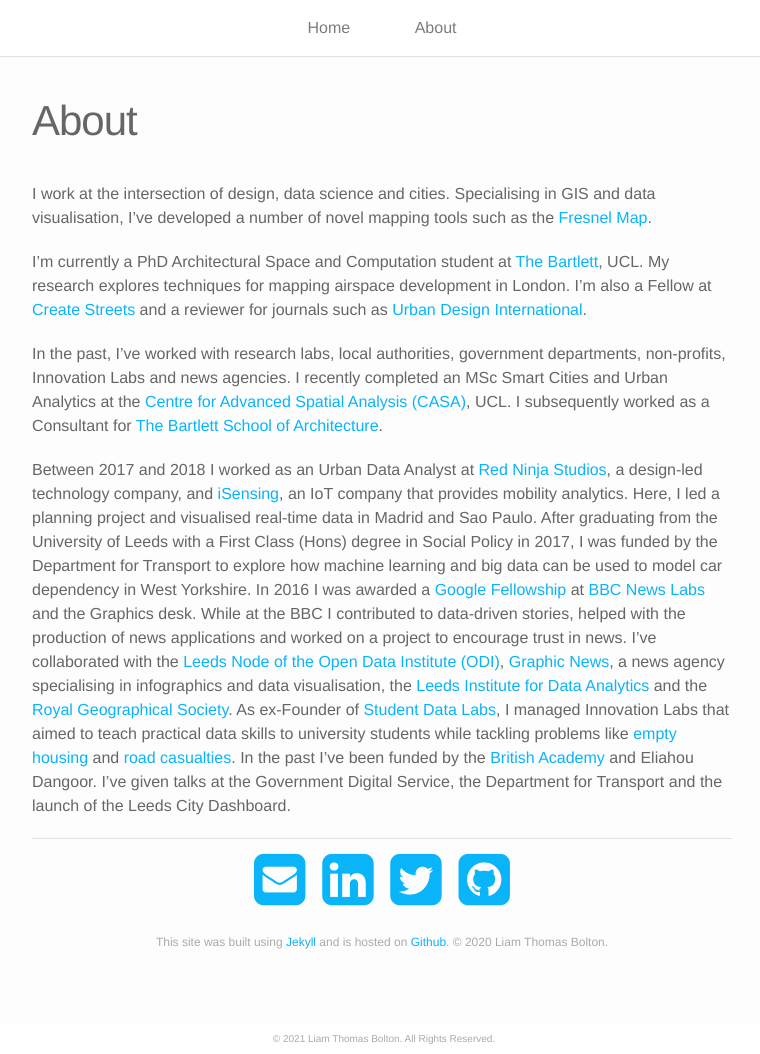
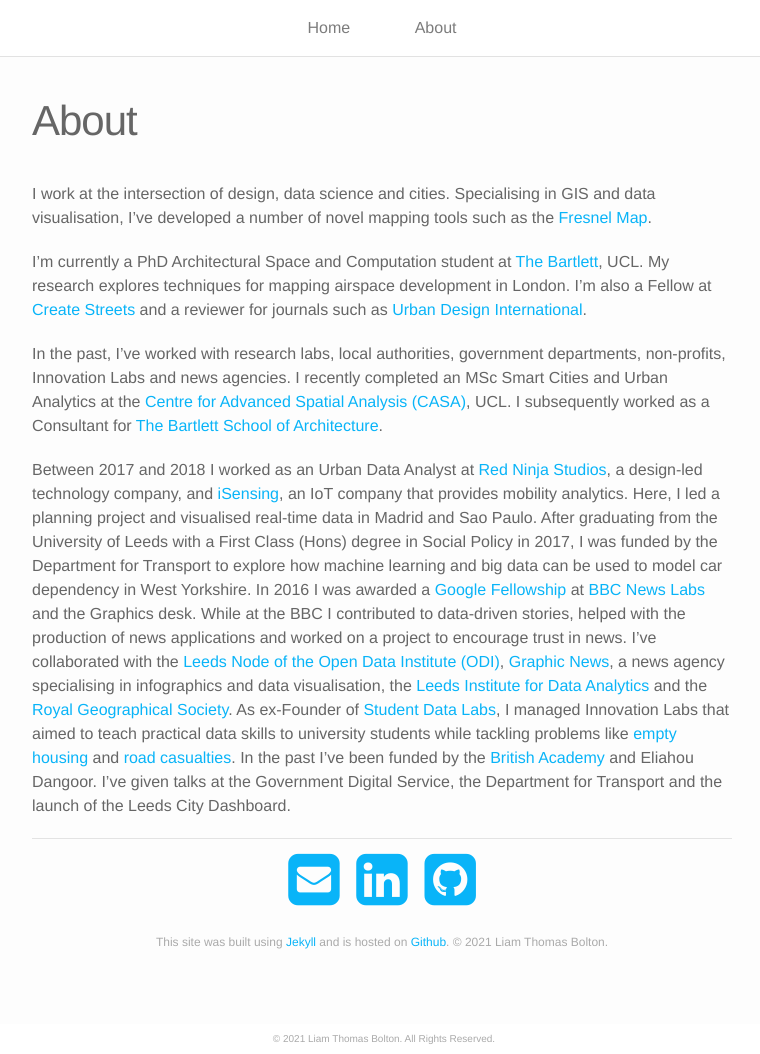
Before and after one commit to lbuk/portfolio-website, a Jekyll site: the page built from about.md, in a window 1280 px wide and 1054 px high. Shown: the whole window, without its empty margins (258-1018 px from the left). Built offline with Jekyll 4.4.1, drawn with Linux system fonts in a browser that asks for light colours; nearby versions of some CDN libraries.

Commit message:
Update about.md

```diff
--- a/about.md
+++ b/about.md
@@ -16,10 +16,9 @@
 <span class="contacticon center">
 	<a href="mailto:liamthomasbolton@gmail.com"><i class="fa fa-envelope-square"></i></a>
 	<a href="https://www.linkedin.com/in/liam-thomas-bolton-b1976b72/" target="_blank"><i class="fa fa-linkedin-square"></i></a>
-	<a href="https://twitter.com/LiamBoltonUK" target="_blank"><i class="fa fa-twitter-square"></i></a>
     	<a href="https://github.com/lbuk" target="_blank"><i class="fa fa-github-square"></i></a>
 </span>
 
 <div class="col three caption">
-	This site was built using <a href="http://jekyllrb.com" target="_blank">Jekyll</a> and is hosted on <a href="https://github.com" target="_blank">Github</a>. &#169; 2020 Liam Thomas Bolton.
+	This site was built using <a href="http://jekyllrb.com" target="_blank">Jekyll</a> and is hosted on <a href="https://github.com" target="_blank">Github</a>. &#169; 2021 Liam Thomas Bolton.
 </div>
```
